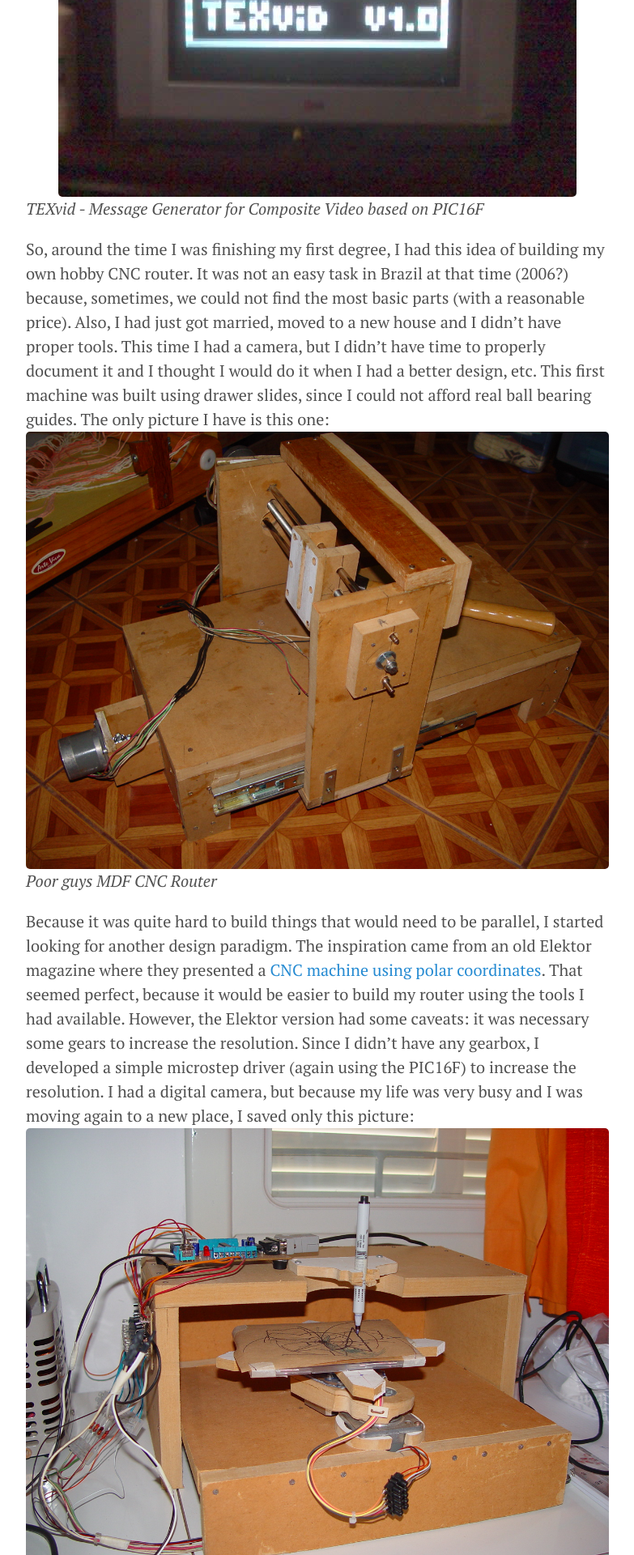
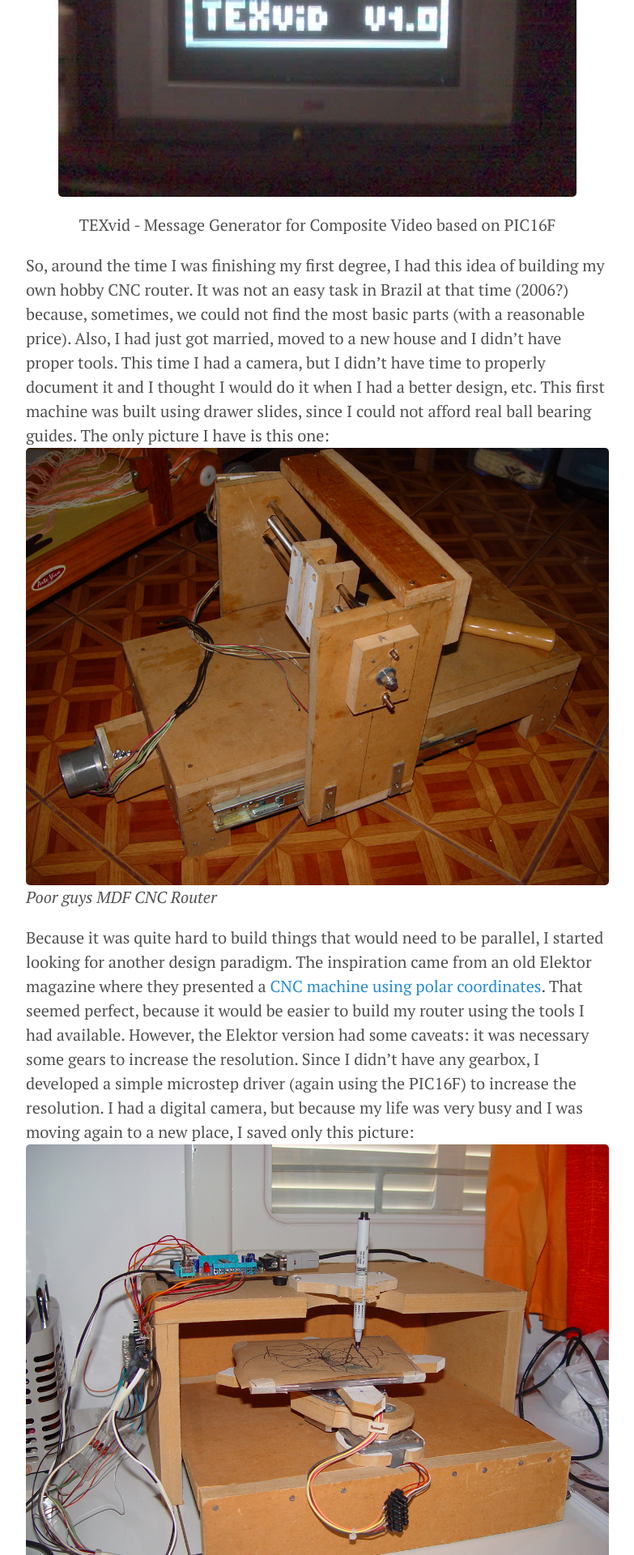
Before and after one commit to ricardodeazambuja/ricardodeazambuja.github.io, a Jekyll site: the page built from _posts/2016-12-19-old_projects.md, in a window 1280 px wide. Shown: the part 2049-3969 px from the top of the page at 81% size, without its empty margins (248-1031 px from the left). Built offline with Jekyll 4.4.1, drawn with Linux system fonts in a browser that asks for light colours.

Commit message:
testing caption formatting

```diff
--- a/_posts/2016-12-19-old_projects.md
+++ b/_posts/2016-12-19-old_projects.md
@@ -14,7 +14,7 @@ During my years as an undergrad Electrical Engineering student, I've developed s
 
 Luckily, my final project was preserved (thanks to the aforementioned noisy mobile camera and better backup systems) and I've managed to upload it to github too ([TEXVID](https://github.com/ricardodeazambuja/TEXvid)). It was based on the Microchip PIC16F and entirely written in Assembly! It was a very simple system capable of showing messages using a TV with composite video input.
 ![TEXVID]({{ site.url }}/public/images/texvid_working.jpeg?style=centerme)
-*TEXvid - Message Generator for Composite Video based on PIC16F*
+<p class="caption">TEXvid - Message Generator for Composite Video based on PIC16F</p>
 
 So, around the time I was finishing my first degree, I had this idea of building my own hobby CNC router. It was not an easy task in Brazil at that time (2006?) because, sometimes, we could not find the most basic parts (with a reasonable price). Also, I had just got married, moved to a new house and I didn't have proper tools. This time I had a camera, but I didn't have time to properly document it and I thought I would do it when I had a better design, etc. This first machine was built using drawer slides, since I could not afford real ball bearing guides. The only picture I have is this one:
 ![My first tentative for CNC router]({{ site.url }}/public/images/MyFirstRouter.jpg?style=centerme)
--- a/public/css/images.css
+++ b/public/css/images.css
@@ -3,7 +3,7 @@ img[src$="centerme"] {
   margin: 0 auto;
 }
 
-em {
+.caption {
   text-align: center;
   align-self: center;
 }
```
